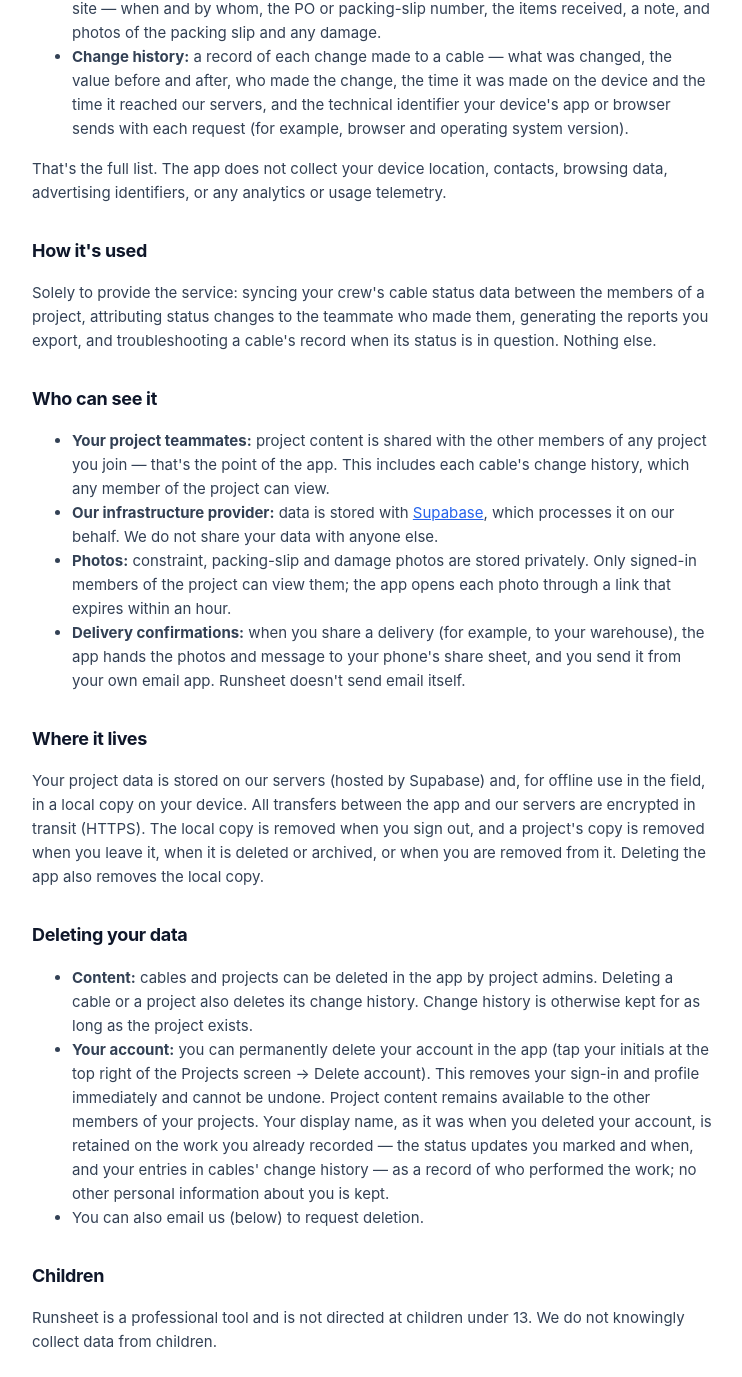
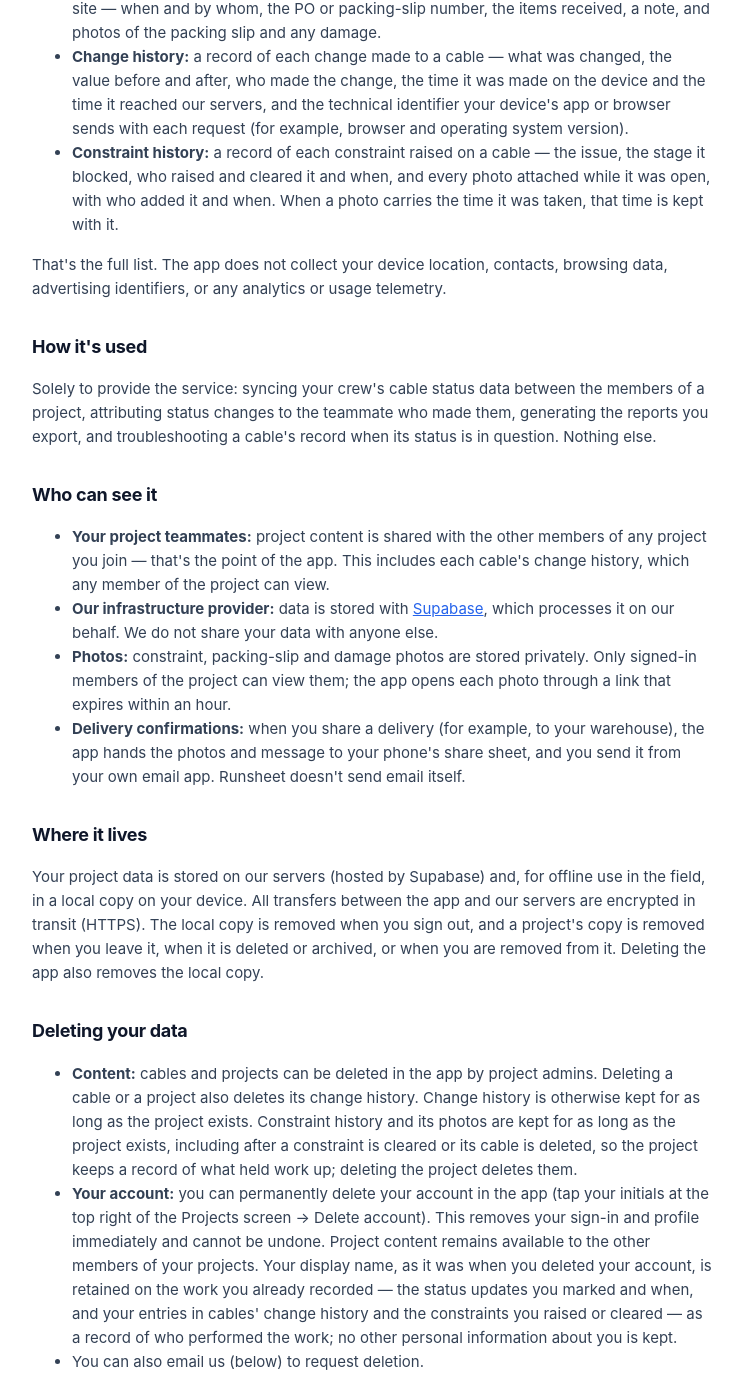
Before and after one commit to burtonmars/runsheet-support, a plain HTML site: page privacy.html in a window 1280 px wide. Shown: the part 576-1953 px from the top of the page, without its empty margins (268-1010 px from the left). Drawn offline with Linux system fonts and the light colour scheme.

Commit message:
privacy: disclose constraint history, kept for the life of the project
Co-Authored-By: Claude Opus 5.5 <noreply@anthropic.com>

```diff
--- a/privacy.html
+++ b/privacy.html
@@ -42,6 +42,10 @@ you, and we never sell or share your data with third parties for their own purpo
       device and the time it reached our servers, and the technical identifier your device's
       app or browser sends with each request (for example, browser and operating system
       version).</li>
+  <li><strong>Constraint history:</strong> a record of each constraint raised on a cable —
+      the issue, the stage it blocked, who raised and cleared it and when, and every photo
+      attached while it was open, with who added it and when. When a photo carries the time it
+      was taken, that time is kept with it.</li>
 </ul>
 <p>That's the full list. The app does not collect your device location, contacts, browsing
 data, advertising identifiers, or any analytics or usage telemetry.</p>
@@ -79,13 +83,16 @@ are removed from it. Deleting the app also removes the local copy.</p>
 <ul>
   <li><strong>Content:</strong> cables and projects can be deleted in the app by project
       admins. Deleting a cable or a project also deletes its change history. Change history
-      is otherwise kept for as long as the project exists.</li>
+      is otherwise kept for as long as the project exists. Constraint history and its photos
+      are kept for as long as the project exists, including after a constraint is cleared or
+      its cable is deleted, so the project keeps a record of what held work up; deleting the
+      project deletes them.</li>
   <li><strong>Your account:</strong> you can permanently delete your account in the app
       (tap your initials at the top right of the Projects screen → Delete account). This removes
       your sign-in and profile immediately and cannot be undone. Project content remains
       available to the other members of your projects. Your display name, as it was when you
       deleted your account, is retained on the work you already recorded — the status updates
-      you marked and when, and your entries in cables' change history — as a record of who
+      you marked and when, and your entries in cables' change history and the constraints you raised or cleared — as a record of who
       performed the work; no other personal information about you is kept.</li>
   <li>You can also email us (below) to request deletion.</li>
 </ul>
```
